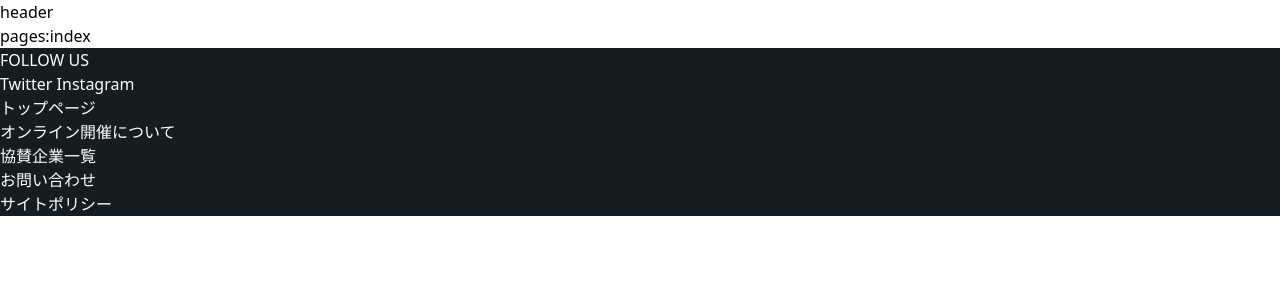
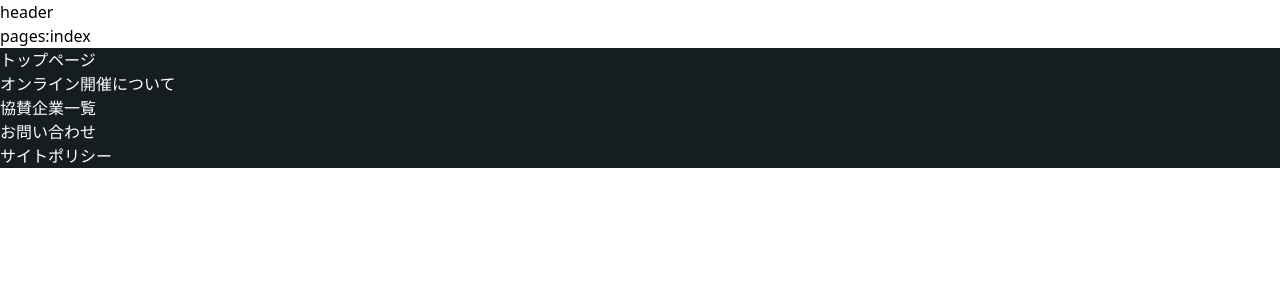
Before and after one commit to kougakusai/kougakusai-hp, a Next.js app: page / in a window 1280 px wide. Shown: the top 300 px of the page. Built offline with nearby package versions, Linux system fonts and the light colour scheme.

Commit message:
下書作成

```diff
--- a/src/components/modules/Footer/Footer.tsx
+++ b/src/components/modules/Footer/Footer.tsx
@@ -5,10 +5,7 @@ const Footer: VFC = () => {
   return (
     <footer className="bg-k-navy-black text-white">
       <div>
-        <div>
-          <p>FOLLOW US</p>
-          Twitter Instagram
-        </div>
+        <div>{/* <SnsButton /> */}</div>
         <ul className="">
           <li>
             <Link href="/">
--- a/src/components/modules/Images/Twitter.tsx
+++ /dev/null
@@ -1,5 +0,0 @@
-const Twitter = () => {
-  return <svg />;
-};
-
-export default Twitter;
```
